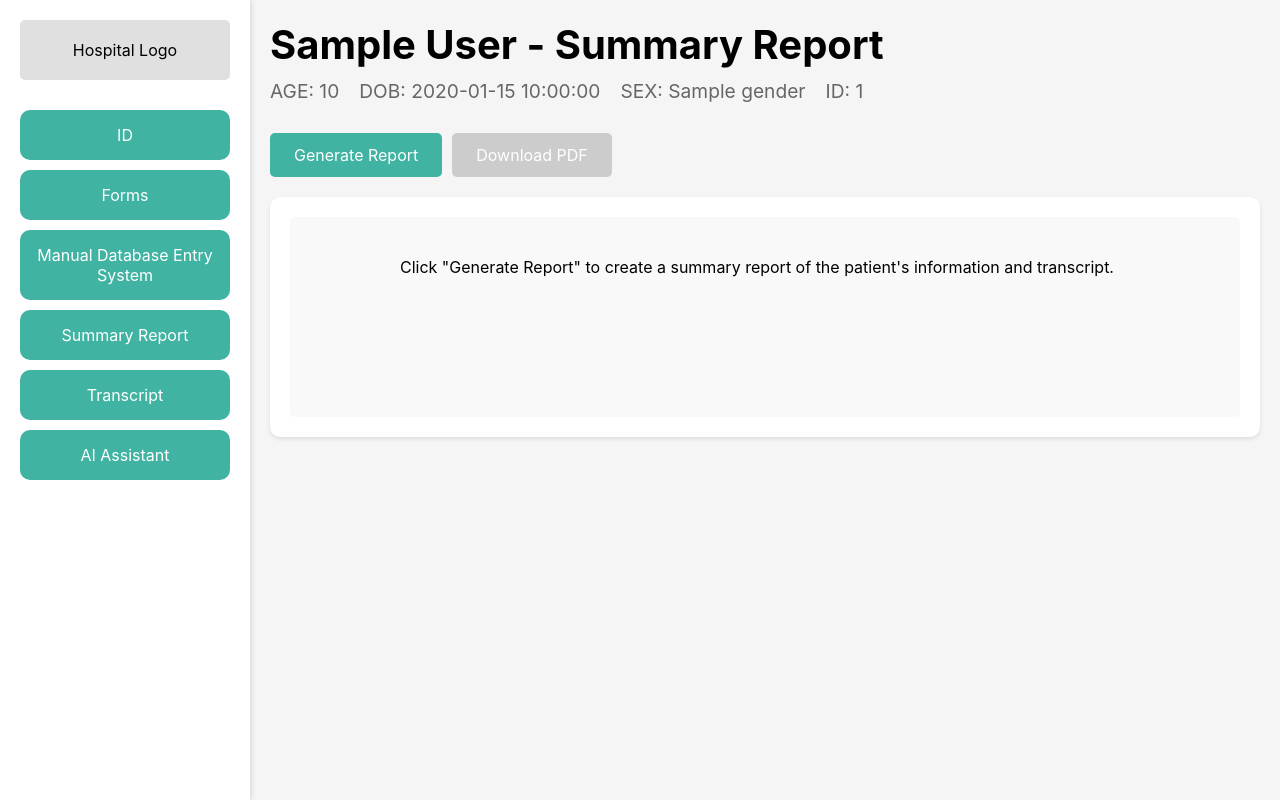
After one commit to ethanandrew05/nurse-agent, a Flask app: template src/web/templates/summary_report.html in a window 1280 px wide. The commit adds this page. Run offline with Flask 3, Linux system fonts and the light colour scheme; the template is opened without the code that fills it: most values are stand-ins (such as "Sample title", 1, 10 or a date in 2020).

Commit message:
edited database for no duplicate entries and for appending instead of replacing data with working record and summary report functionalities

```diff
--- a/src/web/app.py
+++ b/src/web/app.py
@@ -1,10 +1,13 @@
-from flask import Flask, render_template, request, redirect, url_for, jsonify
+from flask import Flask, render_template, request, redirect, url_for, jsonify, send_file
 from flask_cors import CORS
 import sqlite3
 from datetime import datetime
 import subprocess
 import signal
 import os
+import traceback  # Add this for better error tracking
+import pdfkit
+import tempfile
 
 app = Flask(__name__)
 CORS(app)  # Enable CORS for all routes
@@ -17,7 +20,8 @@ def get_patient_record(patient_id):
     conn = sqlite3.connect('../audio/medical_records.db')
     cursor = conn.cursor()
 
-    cursor.execute('SELECT * FROM patient_records WHERE id = ?', (patient_id,))
+    # Use the view that includes calculated age
+    cursor.execute('SELECT * FROM patient_records_with_age WHERE id = ?', (patient_id,))
     record = cursor.fetchone()
 
     if record:
@@ -83,6 +87,143 @@ def create_database():
 
     conn.commit()
     conn.close()
+
+def get_patient_transcript(patient_id):
+    """Get the latest transcript for a patient."""
+    try:
+        conn = sqlite3.connect('../audio/medical_records.db')
+        cursor = conn.cursor()
+
+        # First, check if the transcripts table exists
+        cursor.execute('''
+            CREATE TABLE IF NOT EXISTS transcripts (
+                id INTEGER PRIMARY KEY AUTOINCREMENT,
+                patient_id INTEGER,
+                transcript TEXT,
+                timestamp TIMESTAMP DEFAULT CURRENT_TIMESTAMP,
+                FOREIGN KEY (patient_id) REFERENCES patient_records (id)
+            )
+        ''')
+        conn.commit()
+
+        cursor.execute('''
+            SELECT transcript, timestamp
+            FROM transcripts
+            WHERE patient_id = ?
+            ORDER BY timestamp DESC
+            LIMIT 1
+        ''', (patient_id,))
+
+        result = cursor.fetchone()
+        conn.close()
+
+        if result:
+            return {"transcript": result[0], "timestamp": result[1]}
+        return None
+    except Exception as e:
+        print(f"Error in get_patient_transcript: {e}")
+        traceback.print_exc()
+        return None
+
+def generate_medical_report(patient_data, transcript_data):
+    """Generate a comprehensive medical report."""
+    try:
+        if not patient_data:
+            return "Error: Patient data not found"
+
+        # Get current timestamp
+        current_time = datetime.now().strftime("%Y-%m-%d %H:%M:%S")
+
+        # Start building the report
+        report_sections = [
+            f"MEDICAL REPORT",
+            f"Generated on: {current_time}\n",
+
+            "PATIENT INFORMATION",
+            f"Name: {patient_data.get('first_name', 'N/A')} {patient_data.get('last_name', 'N/A')}",
+            f"ID: {patient_data.get('id', 'N/A')}",
+            f"Age: {patient_data.get('age', 'N/A')}",
+            f"Date of Birth: {patient_data.get('date_of_birth', 'N/A')}",
+            f"Gender: {patient_data.get('gender', 'N/A')}\n"
+        ]
+
+        # Add medical history if available
+        if patient_data.get('medical_history'):
+            report_sections.extend([
+                "MEDICAL HISTORY",
+                f"{patient_data.get('medical_history')}\n"
+            ])
+
+        # Add medications if available
+        if patient_data.get('medications'):
+            report_sections.extend([
+                "CURRENT MEDICATIONS",
+                f"{patient_data.get('medications')}\n"
+            ])
+
+        # Add allergies if available
+        if patient_data.get('allergies'):
+            report_sections.extend([
+                "ALLERGIES",
+                f"{patient_data.get('allergies')}\n"
+            ])
+
+        # Add vital signs if available
+        if patient_data.get('vital_signs'):
+            report_sections.extend([
+                "VITAL SIGNS",
+                f"{patient_data.get('vital_signs')}\n"
+            ])
+
+        # Add symptoms if available
+        if patient_data.get('symptoms'):
+            report_sections.extend([
+                "CURRENT SYMPTOMS",
+                f"{patient_data.get('symptoms')}\n"
+            ])
+
+        # Add diagnosis if available
+        if patient_data.get('diagnosis'):
+            report_sections.extend([
+                "DIAGNOSIS",
+                f"{patient_data.get('diagnosis')}\n"
+            ])
+
+        # Add treatment plan if available
+        if patient_data.get('treatment_plan'):
+            report_sections.extend([
+                "TREATMENT PLAN",
+                f"{patient_data.get('treatment_plan')}\n"
+            ])
+
+        # Add transcript analysis if available
+        if transcript_data and transcript_data.get('transcript'):
+            report_sections.extend([
+                "VISIT TRANSCRIPT",
+                f"Recorded on: {transcript_data.get('timestamp', 'Date not recorded')}",
+                f"{transcript_data.get('transcript')}\n"
+            ])
+
+        # Add important notes if available
+        if patient_data.get('notes'):
+            report_sections.extend([
+                "IMPORTANT NOTES",
+                f"{patient_data.get('notes')}\n"
+            ])
+
+        # Add follow-up information if available
+        if patient_data.get('follow_up_date'):
+            report_sections.extend([
+                "FOLLOW-UP",
+                f"Next appointment: {patient_data.get('follow_up_date')}\n"
+            ])
+
+        # Join all sections with proper formatting
+        return "\n".join(report_sections)
+    except Exception as e:
+        print(f"Error in generate_medical_report: {e}")
+        traceback.print_exc()
+        return f"Error generating report: {str(e)}"
 
 @app.route('/')
 def index():
@@ -183,6 +324,295 @@ def stop_recording():
     else:
         return jsonify({"status": "error", "message": "No recording in progress"}), 400
 
+@app.route('/check_recording_status')
+def check_recording_status():
+    global recording_process
+
+    if recording_process:
+        # Check if process is still running
+        return_code = recording_process.poll()
+        if return_code is None:
+            # Process is still running
+            return jsonify({"is_recording": True})
+        else:
+            # Process has ended
+            recording_process = None
+            return jsonify({"is_recording": False})
+    else:
+        return jsonify({"is_recording": False})
+
+@app.route('/get_patient_data/<int:patient_id>')
+def get_patient_data(patient_id):
+    patient = get_patient_record(patient_id)
+    if patient:
+        return jsonify(patient)
+    return jsonify({"error": "Patient not found"}), 404
+
+@app.route('/create_new_patient', methods=['POST'])
+def create_new_patient():
+    conn = sqlite3.connect('../audio/medical_records.db')
+    cursor = conn.cursor()
+
+    try:
+        # Insert a new blank patient record
+        cursor.execute('''
+        INSERT INTO patient_records (
+            first_name, last_name, date_of_birth, gender,
+            symptoms, vital_signs, medications, allergies,
+            medical_history, family_history, diagnosis,
+            treatment_plan, follow_up_date, notes
+        ) VALUES (?, ?, ?, ?, ?, ?, ?, ?, ?, ?, ?, ?, ?, ?)
+        ''', (
+            'New', 'Patient', None, None,
+            None, None, None, None,
+            None, None, None,
+            None, None, 'New patient record created'
+        ))
+
+        # Get the ID of the newly created patient
+        new_patient_id = cursor.lastrowid
+        conn.commit()
+
+        # Redirect to the dashboard for the new patient
+        return redirect(url_for('dashboard', patient_id=new_patient_id))
+
+    except sqlite3.Error as e:
+        print(f"Database error: {e}")
+        return render_template('login.html', error="Failed to create new patient")
+    finally:
+        conn.close()
+
+@app.route('/summary_report/<int:patient_id>')
+def summary_report(patient_id):
+    patient = get_patient_record(patient_id)
+    if patient:
+        return render_template('summary_report.html', patient=patient)
+    else:
+        return "Patient not found", 404
+
+@app.route('/generate_report/<int:patient_id>')
+def generate_report(patient_id):
+    """Generate a medical report for the specified patient."""
+    try:
+        # Get patient data
+        patient_data = get_patient_record(patient_id)
+        if not patient_data:
+            print(f"Patient not found: {patient_id}")
+            return jsonify({"error": "Patient not found"}), 404
+
+        # Get transcript data
+        transcript_data = get_patient_transcript(patient_id)
+        print(f"Transcript data: {transcript_data}")
+
+        # Generate the report
+        report = generate_medical_report(patient_data, transcript_data)
+        print(f"Report generated successfully for patient {patient_id}")
+
+        return jsonify({"report": report})
+
+    except Exception as e:
+        print(f"Error generating report: {e}")
+        traceback.print_exc()
+        return jsonify({"error": f"Failed to generate report: {str(e)}"}), 500
+
+def generate_report_html(patient_data, transcript_data):
+    """Generate an HTML version of the medical report."""
+    try:
+        if not patient_data:
+            return "Error: Patient data not found"
+
+        current_time = datetime.now().strftime("%Y-%m-%d %H:%M:%S")
+
+        # Create HTML report with styling
+        html_content = f"""
+        <html>
+        <head>
+            <style>
+                body {{
+                    font-family: Arial, sans-serif;
+                    line-height: 1.6;
+                    margin: 40px;
+                }}
+                h1 {{
+                    color: #2c3e50;
+                    border-bottom: 2px solid #3498db;
+                    padding-bottom: 10px;
+                }}
+                h2 {{
+                    color: #2980b9;
+                    margin-top: 20px;
+                }}
+                .section {{
+                    margin: 20px 0;
+                    padding: 10px;
+                    background-color: #f9f9f9;
+                    border-radius: 5px;
+                }}
+                .header {{
+                    text-align: center;
+                    margin-bottom: 30px;
+                }}
+                .timestamp {{
+                    color: #7f8c8d;
+                    font-size: 0.9em;
+                    text-align: right;
+                }}
+            </style>
+        </head>
+        <body>
+            <div class="header">
+                <h1>MEDICAL REPORT</h1>
+                <div class="timestamp">Generated on: {current_time}</div>
+            </div>
+
+            <div class="section">
+                <h2>PATIENT INFORMATION</h2>
+                <p>Name: {patient_data.get('first_name', 'N/A')} {patient_data.get('last_name', 'N/A')}</p>
+                <p>ID: {patient_data.get('id', 'N/A')}</p>
+                <p>Age: {patient_data.get('age', 'N/A')}</p>
+                <p>Date of Birth: {patient_data.get('date_of_birth', 'N/A')}</p>
+                <p>Gender: {patient_data.get('gender', 'N/A')}</p>
+            </div>
+        """
+
+        if patient_data.get('medical_history'):
+            html_content += f"""
+            <div class="section">
+                <h2>MEDICAL HISTORY</h2>
+                <p>{patient_data.get('medical_history')}</p>
+            </div>
+            """
+
+        if patient_data.get('medications'):
+            html_content += f"""
+            <div class="section">
+                <h2>CURRENT MEDICATIONS</h2>
+                <p>{patient_data.get('medications')}</p>
+            </div>
+            """
+
+        if patient_data.get('allergies'):
+            html_content += f"""
+            <div class="section">
+                <h2>ALLERGIES</h2>
+                <p>{patient_data.get('allergies')}</p>
+            </div>
+            """
+
+        if patient_data.get('vital_signs'):
+            html_content += f"""
+            <div class="section">
+                <h2>VITAL SIGNS</h2>
+                <p>{patient_data.get('vital_signs')}</p>
+            </div>
+            """
+
+        if patient_data.get('symptoms'):
+            html_content += f"""
+            <div class="section">
+                <h2>CURRENT SYMPTOMS</h2>
+                <p>{patient_data.get('symptoms')}</p>
+            </div>
+            """
+
+        if patient_data.get('diagnosis'):
+            html_content += f"""
+            <div class="section">
+                <h2>DIAGNOSIS</h2>
+                <p>{patient_data.get('diagnosis')}</p>
+            </div>
+            """
+
+        if patient_data.get('treatment_plan'):
+            html_content += f"""
+            <div class="section">
+                <h2>TREATMENT PLAN</h2>
+                <p>{patient_data.get('treatment_plan')}</p>
+            </div>
+            """
+
+        if transcript_data and transcript_data.get('transcript'):
+            html_content += f"""
+            <div class="section">
+                <h2>VISIT TRANSCRIPT</h2>
+                <p>Recorded on: {transcript_data.get('timestamp', 'Date not recorded')}</p>
+                <p>{transcript_data.get('transcript')}</p>
+            </div>
+            """
+
+        if patient_data.get('notes'):
+            html_content += f"""
+            <div class="section">
+                <h2>IMPORTANT NOTES</h2>
+                <p>{patient_data.get('notes')}</p>
+            </div>
+            """
+
+        if patient_data.get('follow_up_date'):
+            html_content += f"""
+            <div class="section">
+                <h2>FOLLOW-UP</h2>
+                <p>Next appointment: {patient_data.get('follow_up_date')}</p>
+            </div>
+            """
+
+        html_content += """
+        </body>
+        </html>
+        """
+
+        return html_content
+    except Exception as e:
+        print(f"Error in generate_report_html: {e}")
+        traceback.print_exc()
+        return f"Error generating HTML report: {str(e)}"
+
+@app.route('/download_report/<int:patient_id>')
+def download_report(patient_id):
+    """Generate and download a PDF version of the medical report."""
+    try:
+        # Get patient data
+        patient_data = get_patient_record(patient_id)
+        if not patient_data:
+            return "Patient not found", 404
+
+        # Get transcript data
+        transcript_data = get_patient_transcript(patient_id)
+
+        # Generate HTML report
+        html_content = generate_report_html(patient_data, transcript_data)
+
+        # Create a temporary file for the PDF
+        with tempfile.NamedTemporaryFile(suffix='.pdf', delete=False) as tmp:
+            # Configure PDF options
+            options = {
+                'page-size': 'Letter',
+                'margin-top': '0.75in',
+                'margin-right': '0.75in',
+                'margin-bottom': '0.75in',
+                'margin-left': '0.75in',
+                'encoding': 'UTF-8',
+                'no-outline': None
+            }
+
+            # Convert HTML to PDF
+            pdfkit.from_string(html_content, tmp.name, options=options)
+
+            # Generate filename for download
+            filename = f"medical_report_{patient_data['first_name']}_{patient_data['last_name']}_{datetime.now().strftime('%Y%m%d')}.pdf"
+
+            return send_file(
+                tmp.name,
+                as_attachment=True,
+                download_name=filename,
+                mimetype='application/pdf'
+            )
+
+    except Exception as e:
+        print(f"Error generating PDF: {e}")
+        traceback.print_exc()
+        return f"Error generating PDF: {str(e)}", 500
+
 if __name__ == '__main__':
     create_database()
     app.run(host='0.0.0.0', port=8080, debug=True)
--- /dev/null
+++ b/src/web/templates/summary_report.html
@@ -0,0 +1,158 @@
+<!DOCTYPE html>
+<html lang="en">
+<head>
+    <meta charset="UTF-8">
+    <meta name="viewport" content="width=device-width, initial-scale=1.0">
+    <title>Summary Report - {{ patient.first_name }} {{ patient.last_name }}</title>
+    <link rel="stylesheet" href="{{ url_for('static', filename='css/dashboard.css') }}">
+    <style>
+        .report-container {
+            padding: 20px;
+            background-color: white;
+            border-radius: 10px;
+            box-shadow: 0 2px 4px rgba(0, 0, 0, 0.1);
+            margin-bottom: 20px;
+        }
+
+        .report-actions {
+            display: flex;
+            gap: 10px;
+            margin-bottom: 20px;
+        }
+
+        .generate-btn {
+            background-color: #40B3A2;
+            color: white;
+            border: none;
+            padding: 12px 24px;
+            border-radius: 5px;
+            cursor: pointer;
+            font-size: 16px;
+            display: flex;
+            align-items: center;
+            gap: 8px;
+            transition: background-color 0.3s ease;
+        }
+
+        .generate-btn:hover {
+            background-color: #359385;
+        }
+
+        .download-btn {
+            background-color: #4A90E2;
+            color: white;
+            border: none;
+            padding: 12px 24px;
+            border-radius: 5px;
+            cursor: pointer;
+            font-size: 16px;
+            display: flex;
+            align-items: center;
+            gap: 8px;
+            text-decoration: none;
+            transition: background-color 0.3s ease;
+        }
+
+        .download-btn:hover {
+            background-color: #357ABD;
+        }
+
+        .download-btn.disabled {
+            background-color: #cccccc;
+            cursor: not-allowed;
+        }
+
+        #reportContent {
+            min-height: 200px;
+            padding: 20px;
+            background-color: #f9f9f9;
+            border-radius: 5px;
+            white-space: pre-wrap;
+        }
+    </style>
+</head>
+<body>
+    <div class="dashboard-container">
+        <!-- Left Sidebar -->
+        <div class="sidebar">
+            <div class="hospital-logo">Hospital Logo</div>
+            <nav class="nav-menu">
+                <a href="{{ url_for('index') }}" class="nav-item">ID</a>
+                <a href="#" class="nav-item">Forms</a>
+                <a href="{{ url_for('manual_entry', patient_id=patient.id) }}" class="nav-item">Manual Database Entry System</a>
+                <a href="{{ url_for('summary_report', patient_id=patient.id) }}" class="nav-item active">Summary Report</a>
+                <a href="#" class="nav-item">Transcript</a>
+                <a href="#" class="nav-item">AI Assistant</a>
+            </nav>
+        </div>
+
+        <!-- Main Content -->
+        <div class="main-content">
+            <!-- Patient Header -->
+            <div class="patient-header">
+                <h1>{{ patient.first_name }} {{ patient.last_name }} - Summary Report</h1>
+                <div class="patient-info">
+                    <span>AGE: {{ patient.age if patient.age != None else 'Not specified' }}</span>
+                    <span>DOB: {{ patient.date_of_birth if patient.date_of_birth else 'Not specified' }}</span>
+                    <span>SEX: {{ patient.gender if patient.gender else 'Not specified' }}</span>
+                    <span>ID: {{ patient.id }}</span>
+                </div>
+            </div>
+
+            <!-- Report Actions -->
+            <div class="report-actions">
+                <button id="generateBtn" class="generate-btn" onclick="generateReport()">
+                    <span>Generate Report</span>
+                </button>
+                <a id="downloadBtn" href="#" class="download-btn disabled" onclick="return false;">
+                    <span>Download PDF</span>
+                </a>
+            </div>
+
+            <!-- Report Content -->
+            <div class="report-container">
+                <div id="reportContent">
+                    Click "Generate Report" to create a summary report of the patient's information and transcript.
+                </div>
+            </div>
+        </div>
+    </div>
+
+    <script>
+        async function generateReport() {
+            const generateBtn = document.getElementById('generateBtn');
+            const downloadBtn = document.getElementById('downloadBtn');
+            const reportContent = document.getElementById('reportContent');
+
+            generateBtn.disabled = true;
+            generateBtn.innerHTML = '<span>Generating...</span>';
+
+            try {
+                const response = await fetch(`/generate_report/${patientData.id}`);
+                if (response.ok) {
+                    const data = await response.json();
+                    reportContent.textContent = data.report;
+
+                    // Enable PDF download
+                    downloadBtn.classList.remove('disabled');
+                    downloadBtn.href = `/download_report/${patientData.id}`;
+                    downloadBtn.onclick = null;
+                } else {
+                    reportContent.textContent = 'Error generating report. Please try again.';
+                }
+            } catch (error) {
+                console.error('Error:', error);
+                reportContent.textContent = 'Error generating report. Please try again.';
+            } finally {
+                generateBtn.disabled = false;
+                generateBtn.innerHTML = '<span>Generate Report</span>';
+            }
+        }
+
+        // Initialize patient data from server-side
+        const patientData = {
+            id: "{{ patient.id }}"
+        };
+    </script>
+</body>
+</html>
```
Also changed, not shown: src/web/templates/dashboard.html (+75 -4 lines), src/web/templates/login.html (+33 -0 lines), src/web/templates/manual_entry.html (+27 -6 lines).
